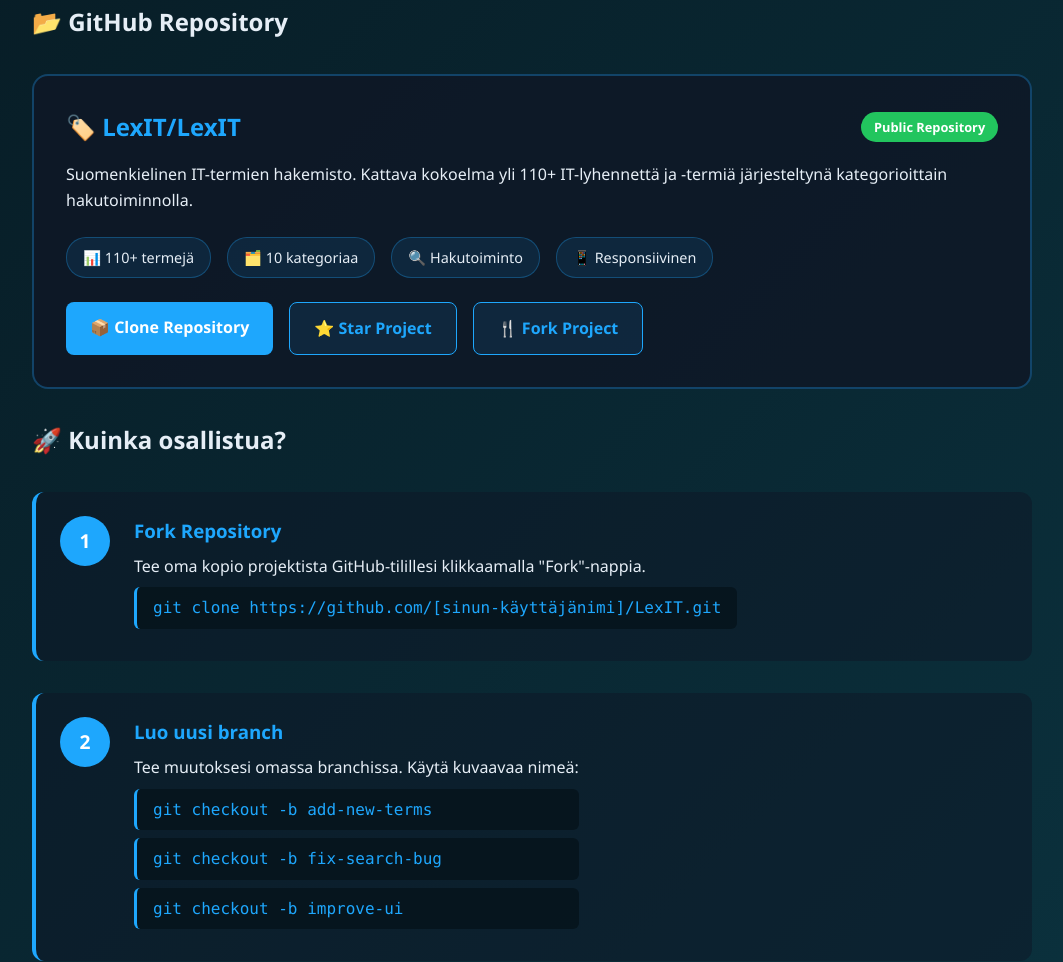
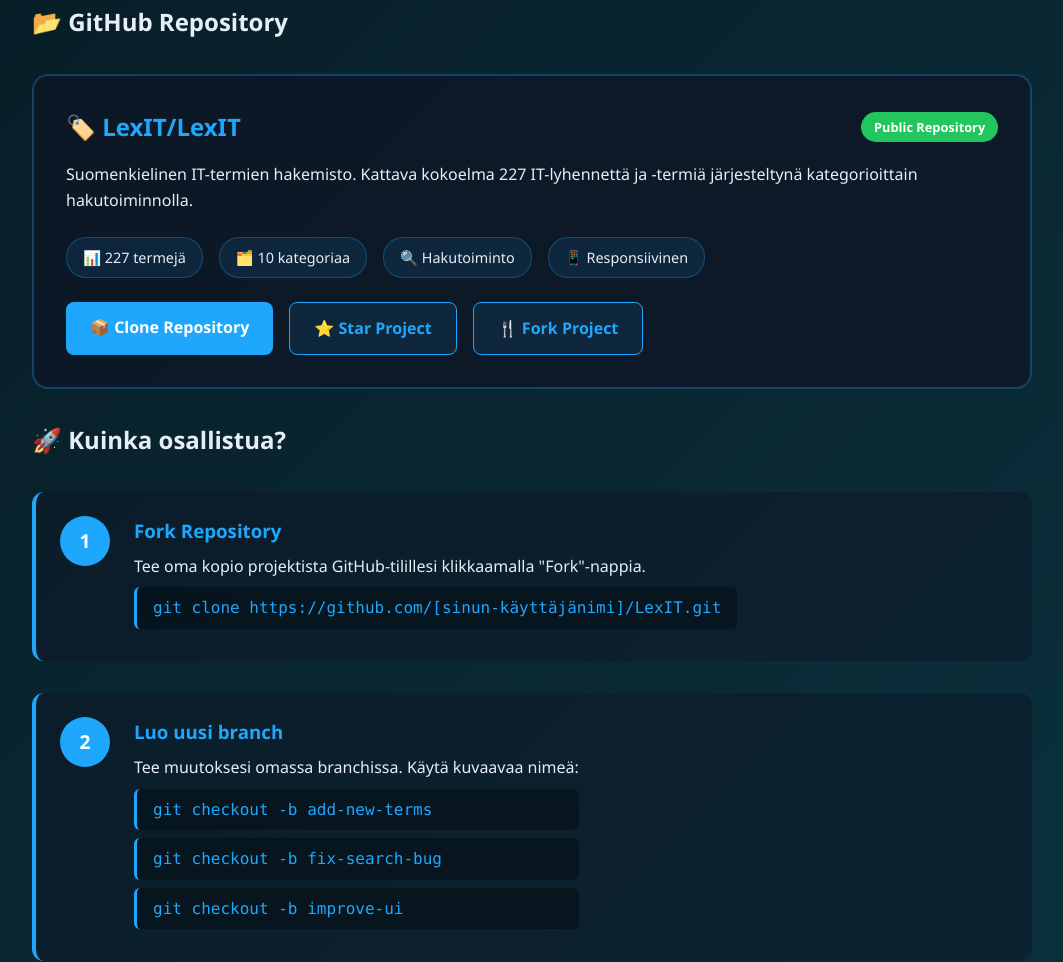
Before and after one commit to veijokirkinen/LexIT, a plain HTML site: page contribute.html in a window 1280 px wide. Shown: the part 1147-2109 px from the top of the page, without its empty margins (40-1103 px from the left). Drawn offline with Linux system fonts and the light colour scheme.

Commit message:
Päivitä termien määrä: 227 termiä
- About-sivu: Päivitä 110+  227 termiä
- README.md: Päivitä termimäärät kategorioittain
- Contribute-sivu: Päivitä projektikuvaus
- Tarkka laskenta per kategoria:
  * Microsoft: 31 termiä (suurin)
  * Verkko: 28 termiä
  * Tietoturva: 26 termiä
  * DevOps: 23 termiä
  * Data: 22 termiä
  * BI: 21 termiä
  * AI: 20 termiä
  * IT-prosessit: 20 termiä
  * Pilvi: 19 termiä
  * Yleiset: 17 termiä

```diff
--- a/contribute.html
+++ b/contribute.html
@@ -94,9 +94,9 @@
                             <h3>🏷️ LexIT/LexIT</h3>
                             <span class="repo-badge">Public Repository</span>
                         </div>
-                        <p>Suomenkielinen IT-termien hakemisto. Kattava kokoelma yli 110+ IT-lyhennettä ja -termiä järjesteltynä kategorioittain hakutoiminnolla.</p>
+                        <p>Suomenkielinen IT-termien hakemisto. Kattava kokoelma 227 IT-lyhennettä ja -termiä järjesteltynä kategorioittain hakutoiminnolla.</p>
                         <div class="repo-stats">
-                            <span class="stat">📊 110+ termejä</span>
+                            <span class="stat">📊 227 termejä</span>
                             <span class="stat">🗂️ 10 kategoriaa</span>
                             <span class="stat">🔍 Hakutoiminto</span>
                             <span class="stat">📱 Responsiivinen</span>
```
Also changed, not shown: about.html (+2 -2 lines), 1 other file.
